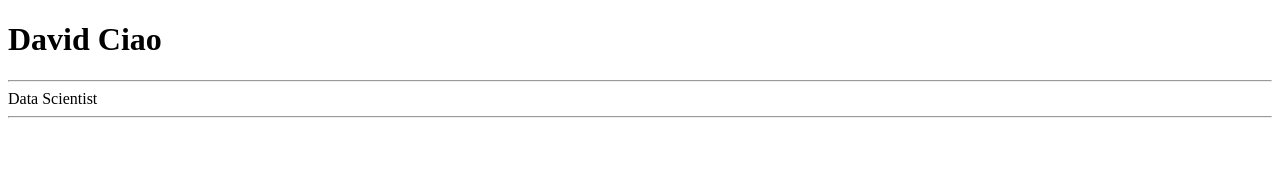
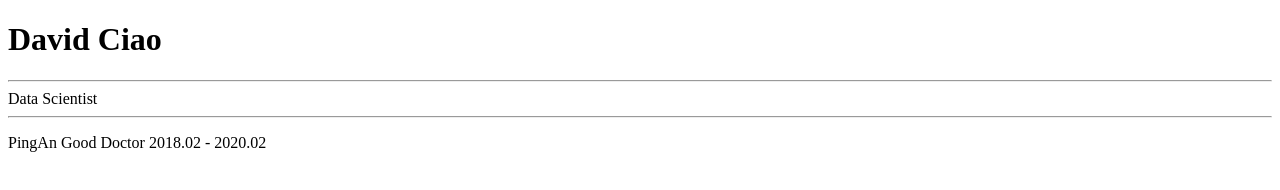
Before and after one commit to donconfucian/resume, a plain HTML site: page index.html in a window 1280 px wide. Drawn offline with Linux system fonts and the light colour scheme.

Commit message:
resume update

```diff
--- a/index.html
+++ b/index.html
@@ -13,6 +13,7 @@
 
         </header>
         <main>
+            <p>PingAn Good Doctor <span class='right'>2018.02 - 2020.02</span></p>
 
         </main>
 
--- a/styles.css
+++ b/styles.css
@@ -1,3 +1,7 @@
 h1 {
 
 }
+
+.right {
+    text-align: right;
+}
```
